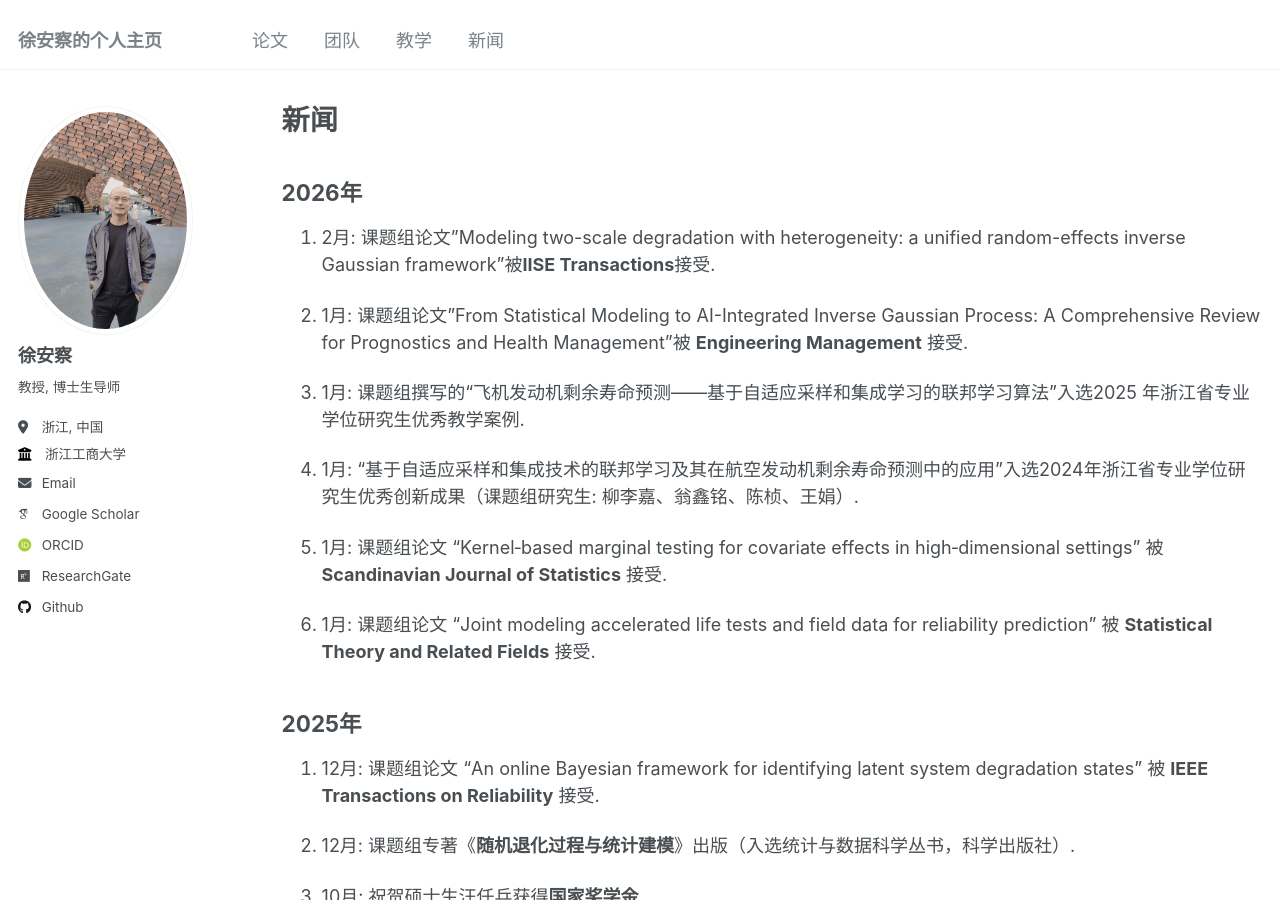
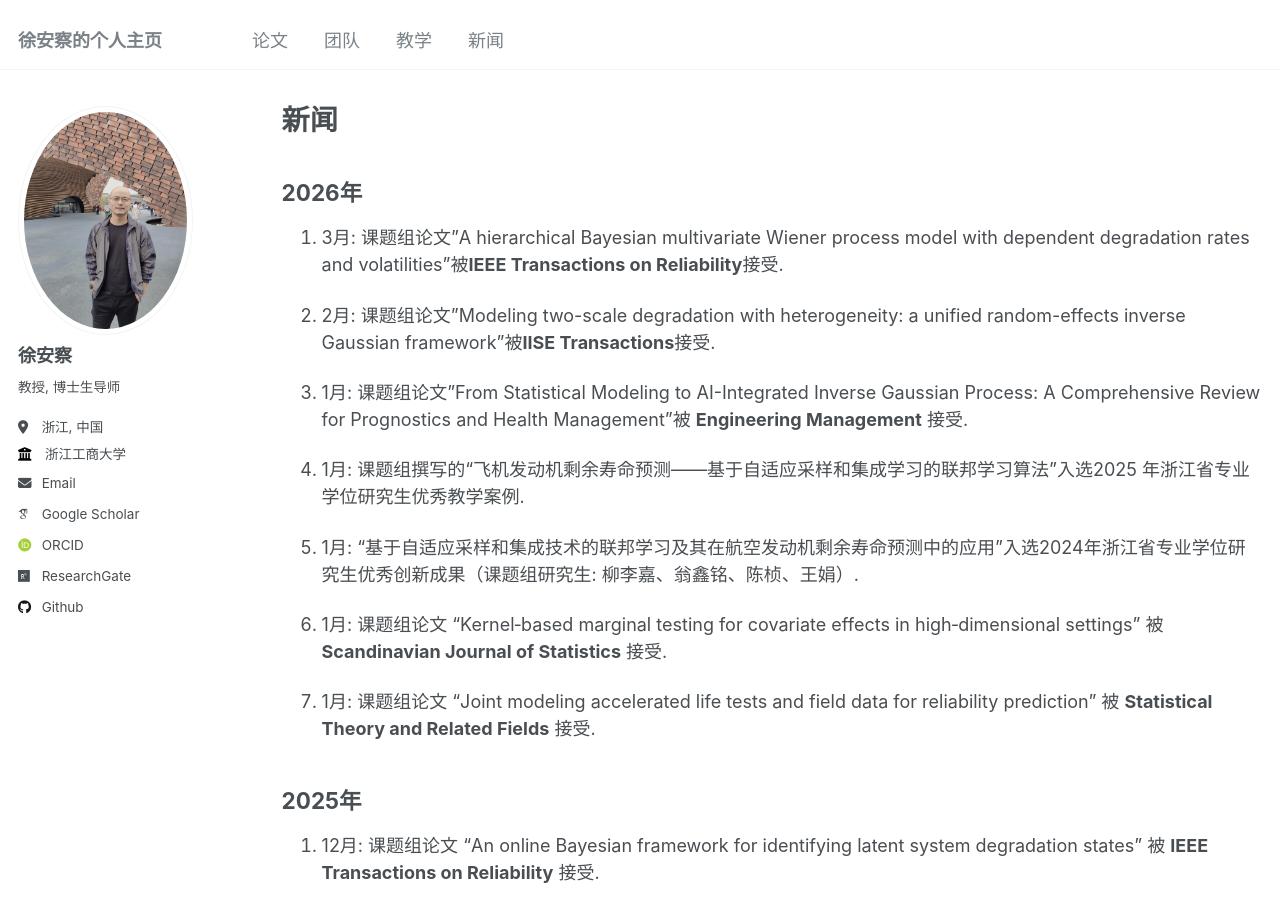
Before and after one commit to XU-ANCHA/XU-ANCHA.github.io, a Jekyll site: the page built from _pages/year-archive.md, in a window 1280 px wide and 900 px high. Built offline with Jekyll 4.4.1, drawn with Linux system fonts in a browser that asks for light colours; some web fonts are replaced.

Commit message:
Update year-archive.md

```diff
--- a/_pages/year-archive.md
+++ b/_pages/year-archive.md
@@ -6,6 +6,8 @@ author_profile: true
 ---
 
 ## 2026年
+
+1. 3月: 课题组论文"A hierarchical Bayesian multivariate Wiener process model with dependent degradation rates and volatilities"被**IEEE Transactions on Reliability**接受.
 
 1. 2月: 课题组论文"Modeling two-scale degradation with heterogeneity: a unified random-effects inverse Gaussian framework"被**IISE Transactions**接受.
 
```
